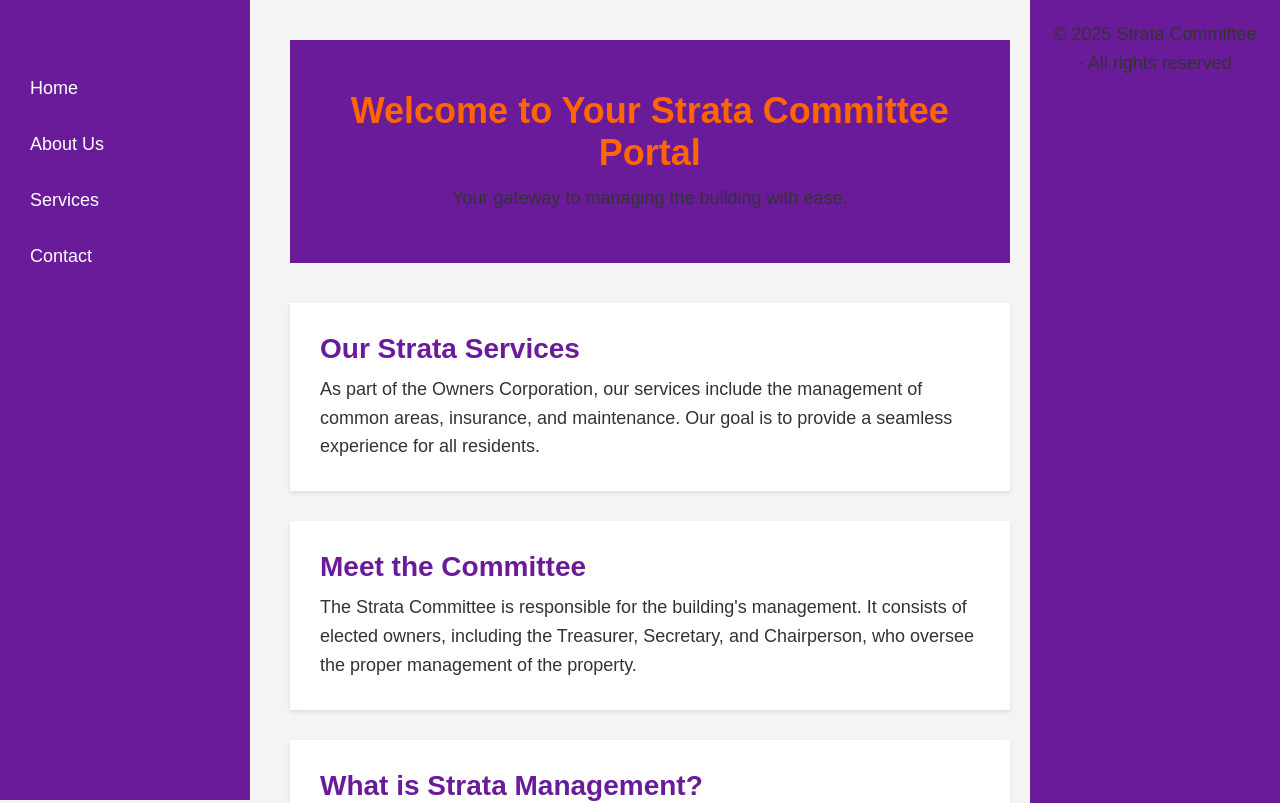
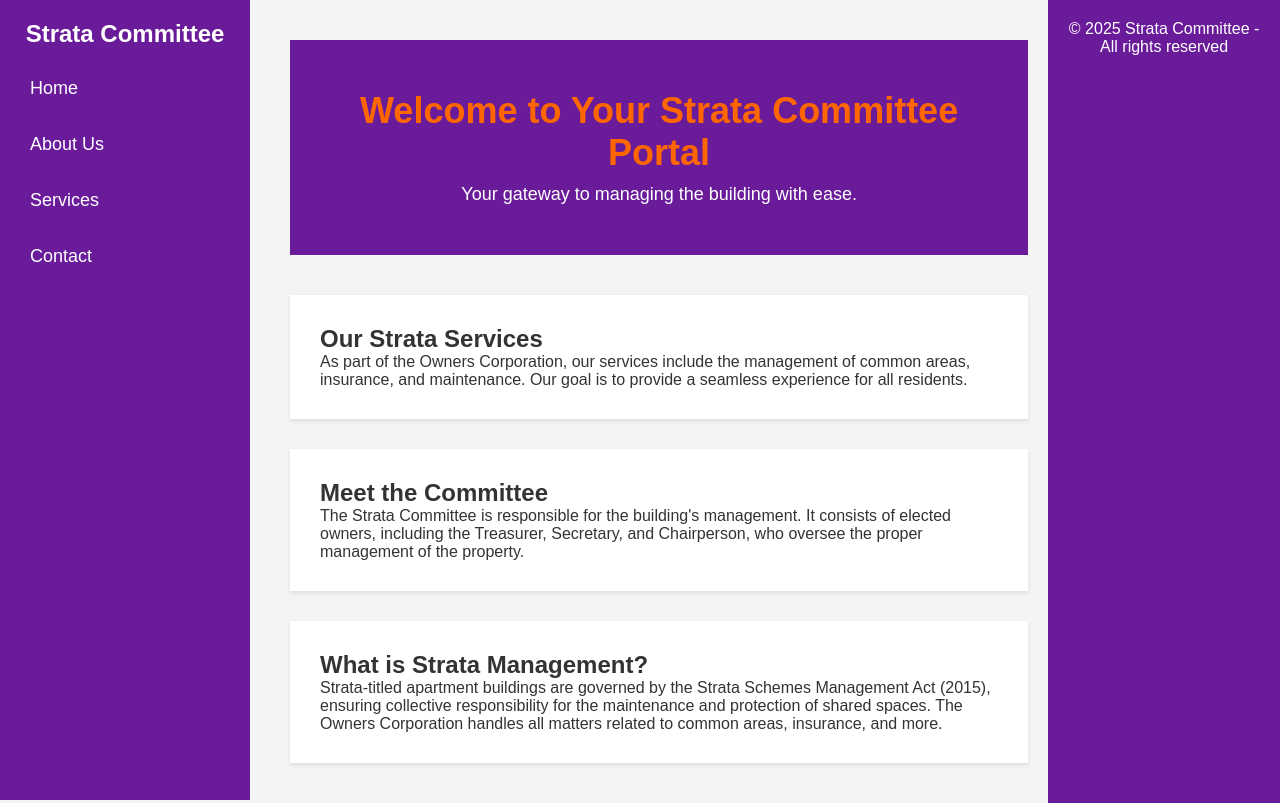
Before and after one commit to GunjeeB/strata-management, a Next.js app: page / in a window 1280 px wide. Shown: the top 803 px of the page. Built offline with nearby package versions, Linux system fonts and the light colour scheme.

Commit message:
trying another styyle

```diff
--- a/styles/Home.module.css
+++ b/styles/Home.module.css
@@ -104,13 +104,13 @@
   box-shadow: 0 2px 4px rgba(0, 0, 0, 0.1);
 }
 
-h2 {
+.sectionTitle {
   color: #6A1B9A;
   font-size: 28px;
   margin-bottom: 10px;
 }
 
-p {
+.sectionText {
   font-size: 18px;
   line-height: 1.6;
   color: #333;
```
